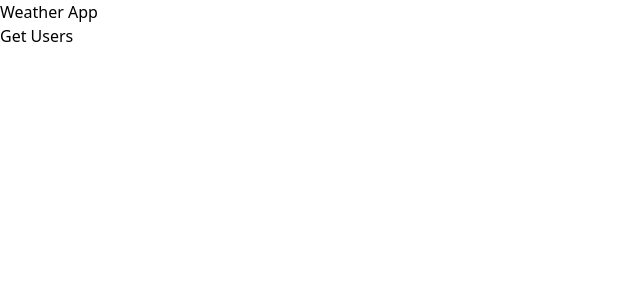
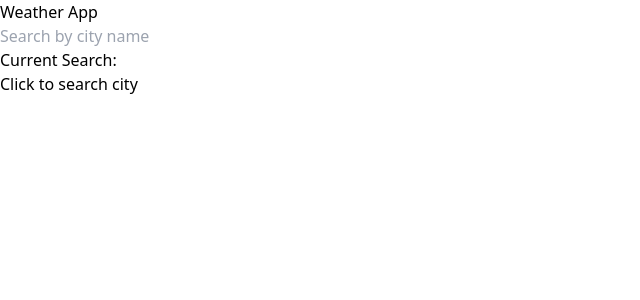
Before and after one commit to jking94/nx-weather-app, a Next.js app in the folder apps/weather-app-frontend/: page / in a window 1280 px wide. Shown: the top 300 px of the page, without its empty margins (0-640 px from the left). Built offline with nearby package versions, Linux system fonts and the light colour scheme.

Commit message:
passing geo data to nextjs app successfully

```diff
--- /dev/null
+++ b/apps/weather-app-frontend/src/app/api/geo/geo-route.ts
@@ -0,0 +1,6 @@
+/* eslint-disable @typescript-eslint/no-explicit-any */
+export async function getGeoCoderInfoByCity(cityName: string): Promise<any[]> {
+  console.log(`hotpink - getting geodata for ${cityName}`);
+  const res = await fetch(`http://localhost:3001/api/${cityName}`)
+  return await res.json()
+}
--- a/apps/weather-app-frontend/src/app/page.tsx
+++ b/apps/weather-app-frontend/src/app/page.tsx
@@ -1,25 +1,46 @@
 'use client'
+import { getGeoCoderInfoByCity } from './api/geo/geo-route';
 import {getUsers} from './api/users/users-route';
 import React from 'react'
 
 export default function Index() {
 
   const [users, setUsers] = React.useState<any[]>([])
+  const [cityNameSearch, setCityNameSearch] = React.useState<string>('')
+  const [cities, setCities] = React.useState<any>(null)
 
   const handlGetUsers = async () => {
     const users = await getUsers()
     setUsers(users)
   }
 
+  const handleCitySearchChange = (event: any) => {
+    setCityNameSearch(event.target.value);
+  }
+
+  const handleCitySearchSubmit = async () => {
+    const cityData = await getGeoCoderInfoByCity(cityNameSearch)
+    console.log('hotpink - cityData: ', cityData);
+  }
+
   return (
     <>
       <h1>Weather App</h1>
-      {users && <ul>
+      <div id="city-name-search-dropdown" className="dropdown-content">
+        <input type='text' placeholder="Search by city name" id="myInput" onKeyUp={handleCitySearchChange}></input>
+        {cities && cities.map((city: any) => {
+          return <a key={city.lat}>{city.name}</a>
+        })}
+      </div>
+      <p>Current Search: {cityNameSearch}</p>
+      <button onClick={handleCitySearchSubmit}>Click to search city</button>
+
+      {/* {users && <ul>
         {users.map((user: any) => {
           return <li key={user.id}>{user.name}</li>
         })}
       </ul>}
-      <button onClick={handlGetUsers}>Get Users</button>
+      <button onClick={handlGetUsers}>Get Users</button> */}
     </>
   )
 }
```
